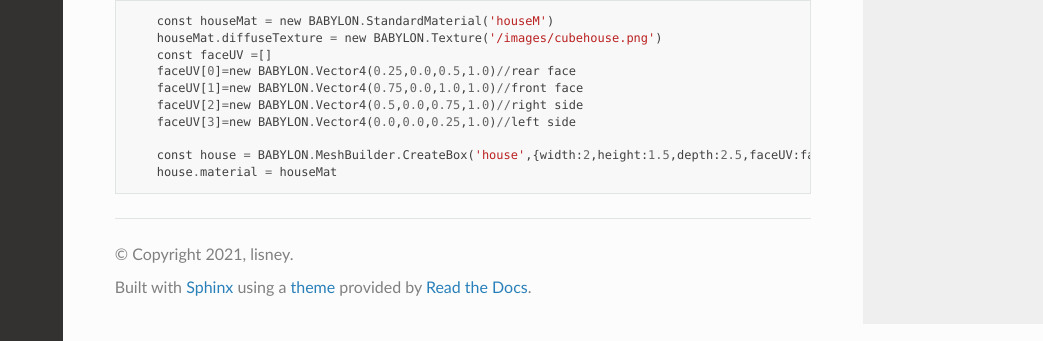
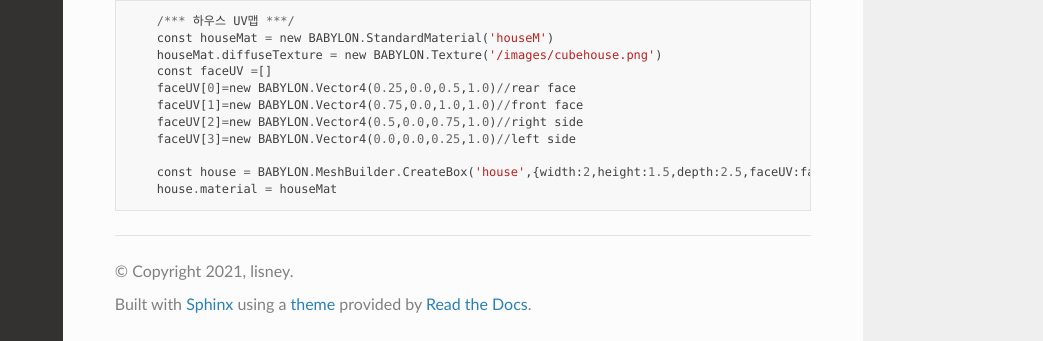
Before and after one commit to lisney/RTD, a Sphinx documentation site: the page built from docs/source/html/babylonjs.md, in a window 1280 px wide and 900 px high, scrolled down 3939 px, cut to the strip 559-900 px from the top of the window. Shown: the whole strip, without its empty margins (237-1280 px from the left). Built offline with Sphinx 7.4.7 and the Read the Docs theme 2.0.0, drawn with Linux system fonts in a browser that asks for light colours; pages that are not in the unit, such as notebooks, are missing from menus.

Commit message:
Update babylonjs.md

````diff
--- a/docs/source/html/babylonjs.md
+++ b/docs/source/html/babylonjs.md
@@ -188,6 +188,7 @@ engine.runRenderLoop(()=>{
 ![image](https://user-images.githubusercontent.com/30430227/156322917-5e3015ba-f0e3-4077-944b-d68dae2fe92f.png)
 
 ```
+    /*** 하우스 UV맵 ***/
     const houseMat = new BABYLON.StandardMaterial('houseM')
     houseMat.diffuseTexture = new BABYLON.Texture('/images/cubehouse.png')
     const faceUV =[]
````
